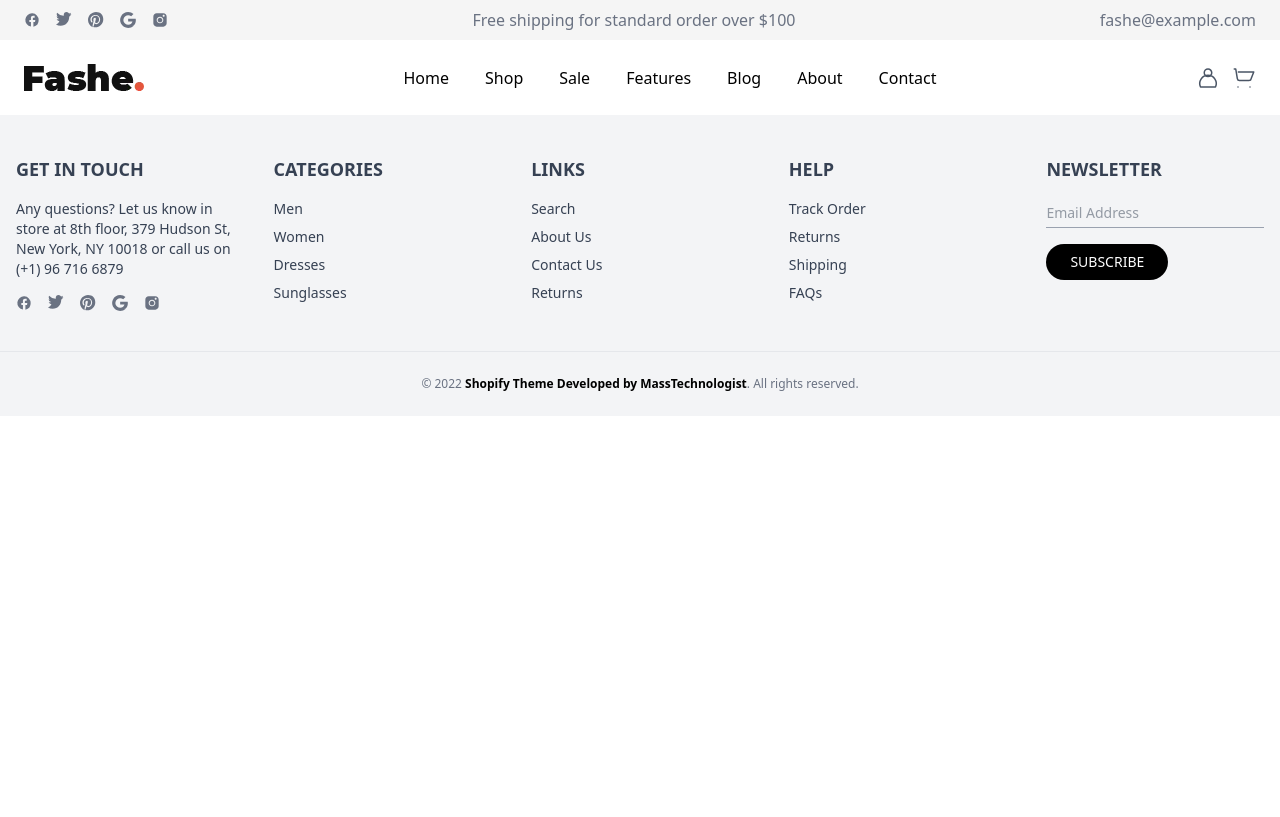
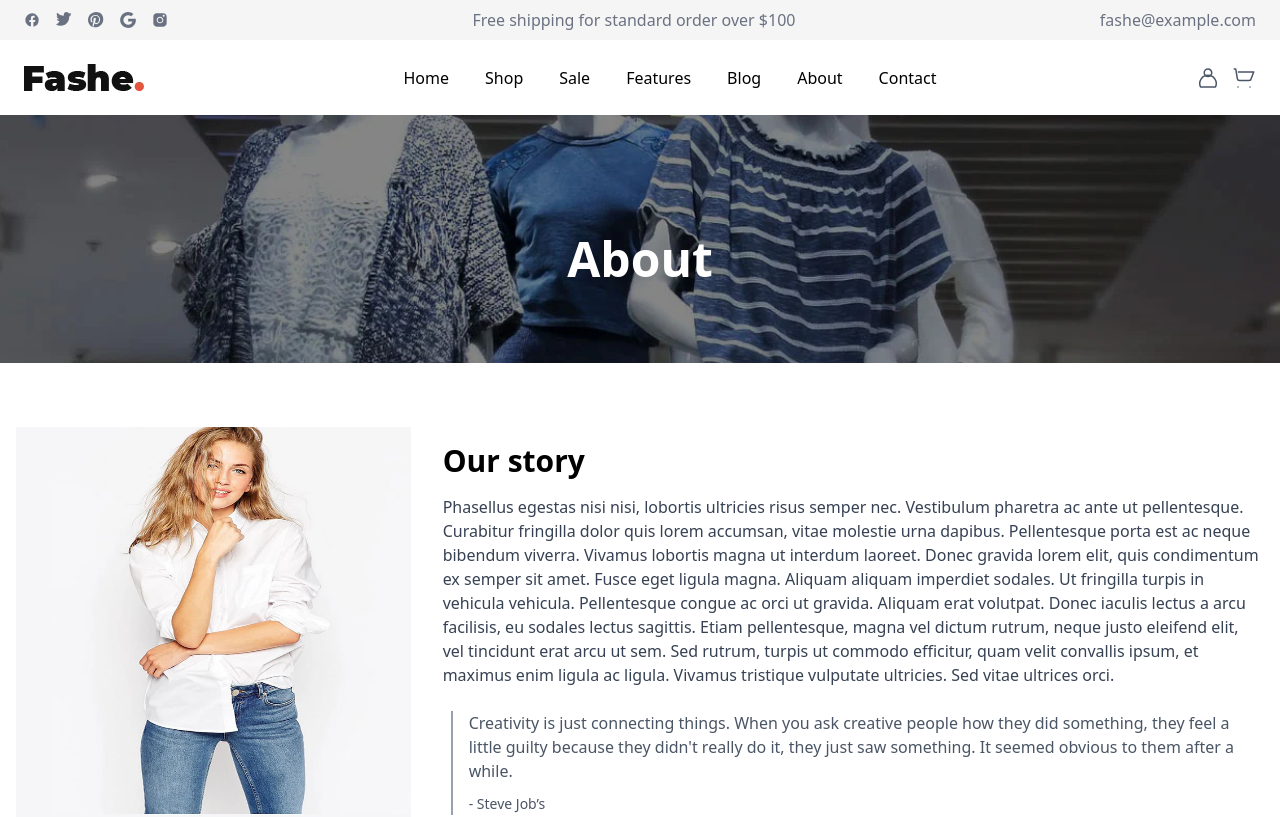
Before and after one commit to Narjissi-fadwa/fadwaNarjissi2_final_project_react, a React (Vite) app: page /About in a window 1280 px wide. Shown: the top 817 px of the page. Built offline with nearby package versions, Linux system fonts and the light colour scheme.

Commit message:
about page

```diff
--- a/src/App.jsx
+++ b/src/App.jsx
@@ -5,6 +5,8 @@ import Navbar from './layouts/navbar';
 import ErrorPage from './pages/error/error';
 import Footer from './layouts/footer';
 import ShopPage from './pages/shop/shop';
+import AboutPage from './pages/about/about';
+import ContactPage from './pages/contact/contact';
 
 const App = () => {
   return (
@@ -16,6 +18,8 @@ const App = () => {
         <Route path="*" element={<ErrorPage />} />
         <Route path="/" element={<HomePage />} />
         <Route path="/Shop" element={<ShopPage />} />
+        <Route path="/About" element={<AboutPage />} />
+        <Route path="/Contact" element={<ContactPage />} />
       </Routes>
 
       <Footer />
--- a/src/constant/images.jsx
+++ b/src/constant/images.jsx
@@ -41,6 +41,7 @@ import shopy6 from "../assets/images/shopy6.webp"
 import shopy7 from "../assets/images/shopy7.webp"
 import shopy8 from "../assets/images/shopy8.webp"
 import visa from "../assets/images/visa.png.webp"
+import about from "../assets/images/banner-about.webp"
 
 export default {
     banner02,
@@ -85,5 +86,6 @@ export default {
     shopy6,
     shopy7,
     shopy8,
-    visa
+    visa,
+    about
 }
--- a/src/layouts/navbar.jsx
+++ b/src/layouts/navbar.jsx
@@ -55,8 +55,8 @@ const Navbar = () => {
                     <a className='hover:underline' href="/">Sale</a>
                     <a className='hover:underline' href="/">Features</a>
                     <a className='hover:underline' href="/">Blog</a>
-                    <a className='hover:underline' href="/">About</a>
-                    <a className='hover:underline' href="/">Contact</a>
+                    <Link to='/About' className='hover:underline' href="/">About</Link>
+                    <Link to='/Contact'  className='hover:underline' href="/">Contact</Link>
                 </nav>
                 <div className='icons flex align-items-center gap-3'>
                     <UserIcon className="w-6 h-6 text-gray-600 hover:text-[#e65540]" />
--- /dev/null
+++ b/src/pages/about/about.jsx
@@ -0,0 +1,12 @@
+import React from 'react';
+import About from './partials/about';
+
+const AboutPage = () => {
+    return (
+        <div>
+            <About />
+        </div>
+    );
+};
+
+export default AboutPage;
--- /dev/null
+++ b/src/pages/about/partials/about.jsx
@@ -0,0 +1,60 @@
+import React from 'react';
+import images from '../../../constant/images';
+
+const About = () => {
+    return (
+        <div>
+            <div
+                className="pt-30 pb-20 flex-col w-full height-[200px] min-height-[200px] text-center"
+                style={{ backgroundImage: `url(${images.about})`, backgroundSize: 'cover', backgroundPosition: 'center 0', backgroundRepeat: 'no-repeat', }}>
+                <h2 className="text-5xl text-white font-bold">About</h2>
+            </div>
+
+            <section className="bg-white pt-16 pb-10">
+                <div className="container mx-auto px-4">
+                    <div className="flex flex-col md:flex-row -mx-4">
+
+                        <div className="md:w-1/3 px-4 mb-8 md:mb-0">
+                            <div className="overflow-hidden hover:scale-105 transition-transform duration-300 h-[90%]">
+                                <img src={images.shopy4} alt="Our story" className="w-full h-[90%]"/>
+                            </div>
+                        </div>
+
+                        <div className="md:w-2/3 px-4">
+                            <h3 className="text-3xl font-semibold pt-4 pb-4">Our story</h3>
+                            <p className="mb-6 text-gray-700 ">
+                                Phasellus egestas nisi nisi, lobortis ultricies risus semper nec.
+                                Vestibulum pharetra ac ante ut pellentesque. Curabitur fringilla
+                                dolor quis lorem accumsan, vitae molestie urna dapibus. Pellentesque
+                                porta est ac neque bibendum viverra. Vivamus lobortis magna ut
+                                interdum laoreet. Donec gravida lorem elit, quis condimentum ex
+                                semper sit amet. Fusce eget ligula magna. Aliquam aliquam imperdiet
+                                sodales. Ut fringilla turpis in vehicula vehicula. Pellentesque
+                                congue ac orci ut gravida. Aliquam erat volutpat. Donec iaculis
+                                lectus a arcu facilisis, eu sodales lectus sagittis. Etiam
+                                pellentesque, magna vel dictum rutrum, neque justo eleifend elit,
+                                vel tincidunt erat arcu ut sem. Sed rutrum, turpis ut commodo
+                                efficitur, quam velit convallis ipsum, et maximus enim ligula ac
+                                ligula. Vivamus tristique vulputate ultricies. Sed vitae ultrices
+                                orci.
+                            </p>
+
+                            <div className="border-l-2 pl-4 ml-2 mb-4 border-gray-400  text-gray-600">
+                                <p className="mb-2">
+                                    Creativity is just connecting things. When you ask creative
+                                    people how they did something, they feel a little guilty because
+                                    they didn't really do it, they just saw something. It seemed
+                                    obvious to them after a while.
+                                </p>
+                                <span className="text-sm font-medium">- Steve Job’s</span>
+                            </div>
+                        </div>
+
+                    </div>
+                </div>
+            </section>
+        </div>
+    );
+};
+
+export default About;
--- /dev/null
+++ b/src/pages/contact/contact.jsx
@@ -0,0 +1,12 @@
+import React from 'react';
+import Contact from './partials/contact';
+
+const ContactPage = () => {
+    return (
+        <div>
+            <Contact />
+        </div>
+    );
+};
+
+export default ContactPage;
--- /dev/null
+++ b/src/pages/contact/partials/contact.jsx
@@ -0,0 +1,16 @@
+import React from 'react';
+import images from '../../../constant/images';
+
+const Contact = () => {
+    return (
+        <div>
+            <div
+                className="pt-30 pb-20 flex-col w-full height-[200px] min-height-[200px] text-center"
+                style={{ backgroundImage: `url(${images.banner})`, backgroundSize: 'cover', backgroundPosition: 'center 0', backgroundRepeat: 'no-repeat', }}>
+                <h2 className="text-5xl text-white font-bold">Contact</h2>
+            </div>
+        </div>
+    );
+};
+
+export default Contact;
--- a/src/pages/shop/partials/shop.jsx
+++ b/src/pages/shop/partials/shop.jsx
@@ -50,7 +50,7 @@ const Shop = () => {
     return (
         <div>
             <div
-                className="pt-30 pb-20 flex-col w-screen height-[200px] min-height-[200px] text-center"
+                className="pt-30 pb-20 flex-col w-full height-[200px] min-height-[200px] text-center"
                 style={{ backgroundImage: `url(${images.banner})`, backgroundSize: 'cover', backgroundPosition: 'center 0', backgroundRepeat: 'no-repeat', }}>
                 <h2 className="text-5xl text-white font-bold">Products</h2>
             </div>
```
Also changed, not shown: src/assets/images/banner-about.webp (added).
